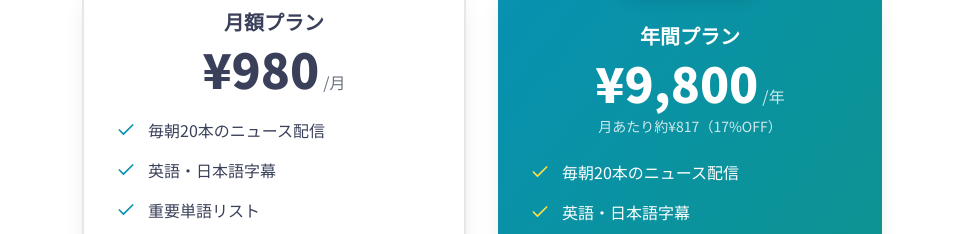
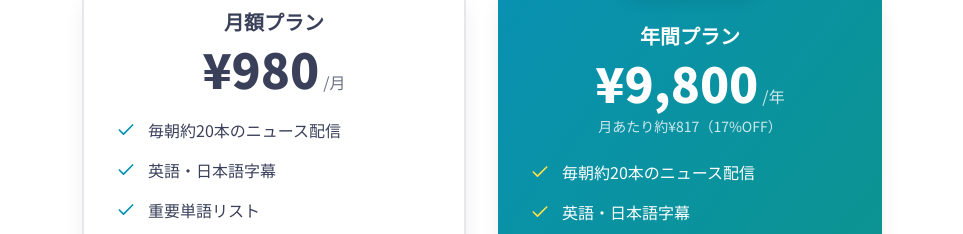
Before and after one commit to komotegawa-edore/mukimuki-chemistry-quiz, a Next.js app: page /lp/english in a window 1280 px wide. Shown: the part 5716-5950 px from the top of the page, without its empty margins (158-1121 px from the left). Built offline with nearby package versions, Linux system fonts and the light colour scheme; no server answers; the database is empty.

Commit message:
fix: プランの記事数を約20本に変更

```diff
--- a/components/EnglishPricingSection.tsx
+++ b/components/EnglishPricingSection.tsx
@@ -74,7 +74,7 @@ export default function EnglishPricingSection() {
             <ul className="space-y-4 mb-8">
               <li className="flex items-center gap-3">
                 <Check className="w-5 h-5 text-cyan-600 shrink-0" />
-                <span className="text-[#3A405A]">毎朝20本のニュース配信</span>
+                <span className="text-[#3A405A]">毎朝約20本のニュース配信</span>
               </li>
               <li className="flex items-center gap-3">
                 <Check className="w-5 h-5 text-cyan-600 shrink-0" />
@@ -133,7 +133,7 @@ export default function EnglishPricingSection() {
             <ul className="space-y-4 mb-8">
               <li className="flex items-center gap-3">
                 <Check className="w-5 h-5 text-yellow-300 shrink-0" />
-                <span>毎朝20本のニュース配信</span>
+                <span>毎朝約20本のニュース配信</span>
               </li>
               <li className="flex items-center gap-3">
                 <Check className="w-5 h-5 text-yellow-300 shrink-0" />
```
